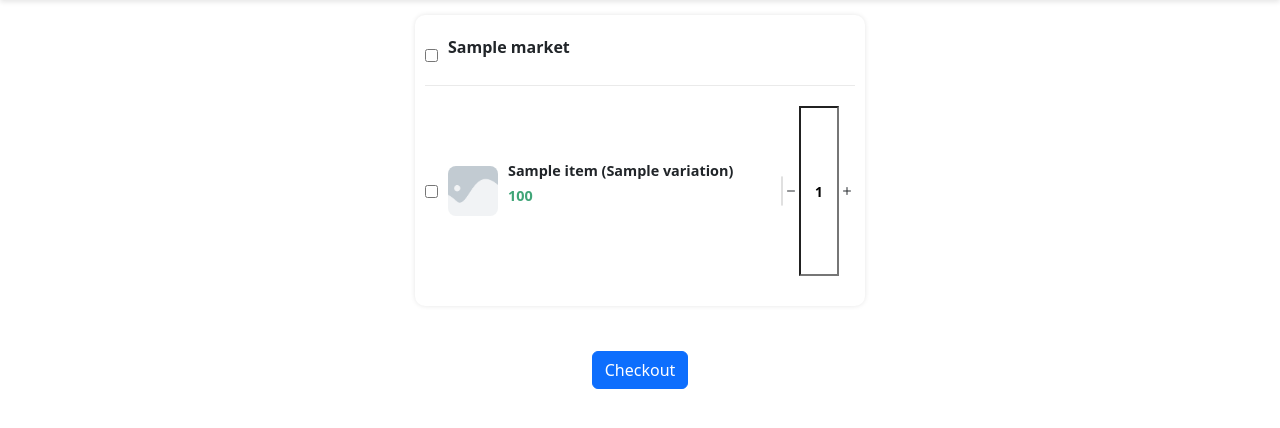
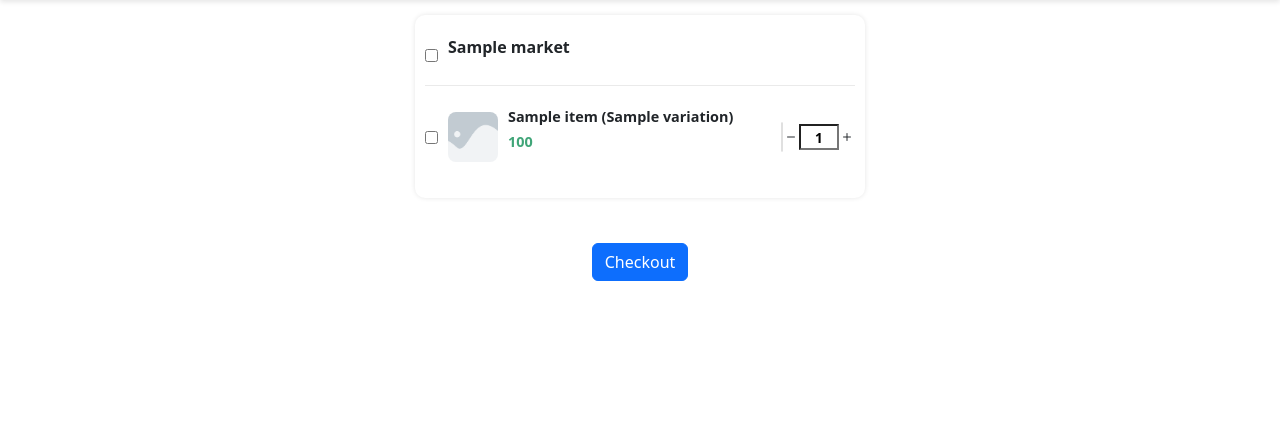
Before and after one commit to Zenaiko/Capstone, a PHP site: page /user_page/cart.php in a window 1280 px wide. Shown: the part 60-488 px from the top of the page. Run offline with PHP 8.4, Linux system fonts and the light colour scheme; the visitor is signed in with stand-in values (Sample User, id 1); tables that the repository leaves empty or names only in its code hold one stand-in row (values such as "Sample post"); some libraries are stand-ins or nearby versions.

Commit message:
Update cart.css

```diff
--- a/css/cart.css
+++ b/css/cart.css
@@ -141,7 +141,7 @@ body {
     font-size: 0.85rem; /* Slightly smaller font */
     font-weight: bold;
     background-color: #fff;
-    line-height: 12; /* Adjust line height */
+    line-height: 12px; /* Adjust line height */
     padding-top: 2px; /* Shift number lower */
 }
 
```
